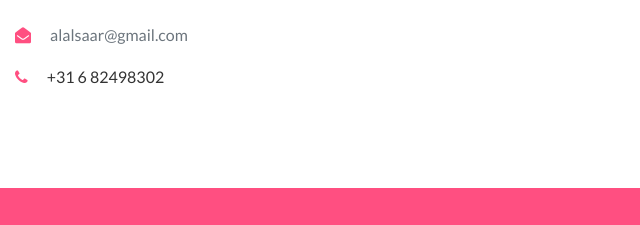
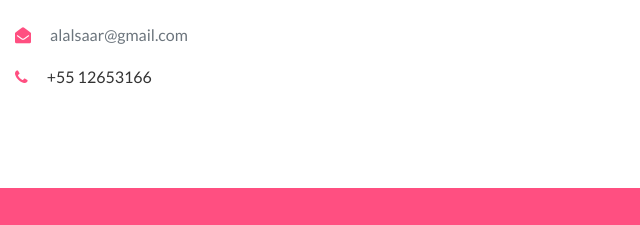
Before and after one commit to snwnst/portal_blick, a plain HTML site: page index.html in a window 1280 px wide. Shown: the part 7381-7606 px from the top of the page, 640-1280 px from the left. Drawn offline with Linux system fonts and the light colour scheme.

Commit message:
Update index.html

```diff
--- a/index.html
+++ b/index.html
@@ -715,7 +715,7 @@
                             </li>
                             <li>
                                 <span class="fa fa-phone" data-blast="color"></span>
-                                <p class="d-inline">+31 6 82498302</p>
+                                <p class="d-inline">+55 12653166</p>
                             </li>
                         </ul>
                     </div>
```
